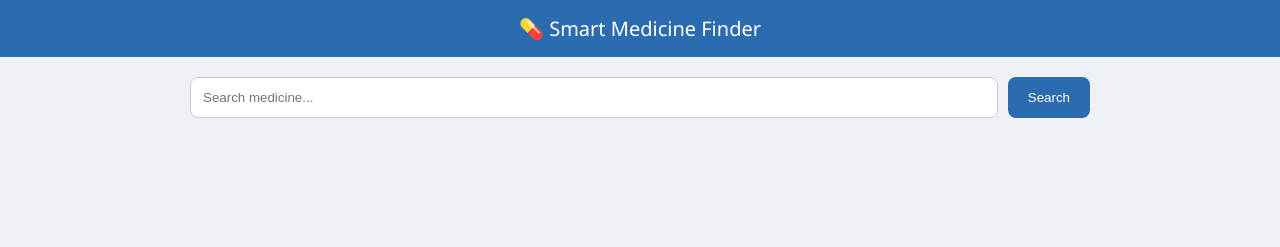
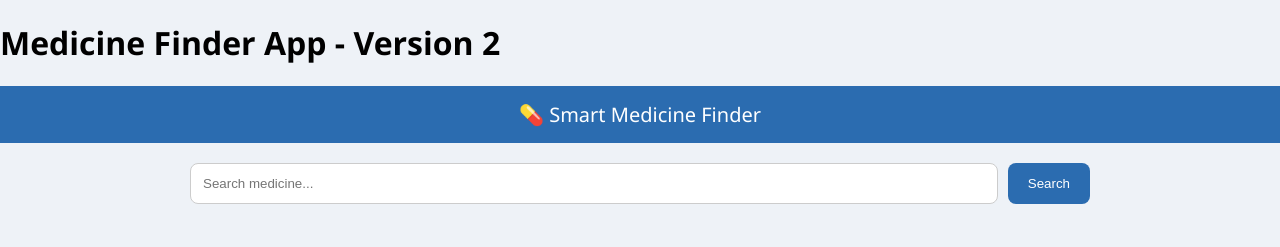
Before and after one commit to Aishwaryahammigi/med-app, a website: page index.html in a window 1280 px wide. Drawn offline with Linux system fonts and the light colour scheme.

Commit message:
test automation change

```diff
--- a/index.html
+++ b/index.html
@@ -2,6 +2,8 @@
 <html>
 <head>
   <title>Medicine Finder</title>
+
+  <h1>Medicine Finder App - Version 2</h1>
 
   <style>
     body {
```
